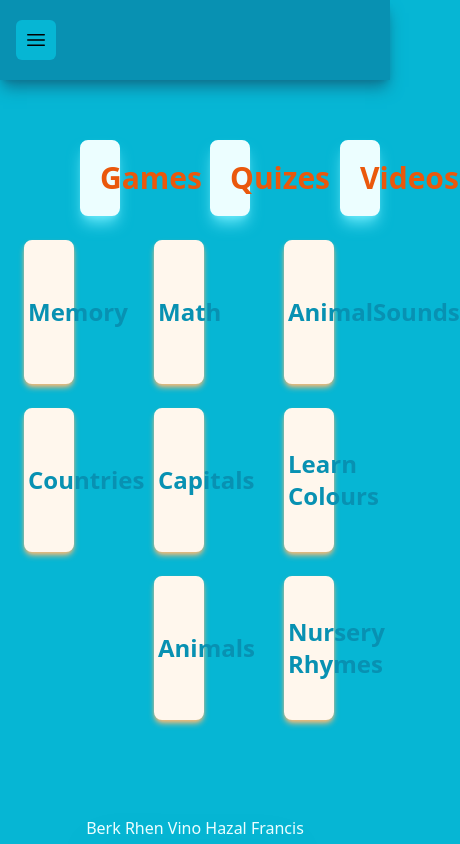
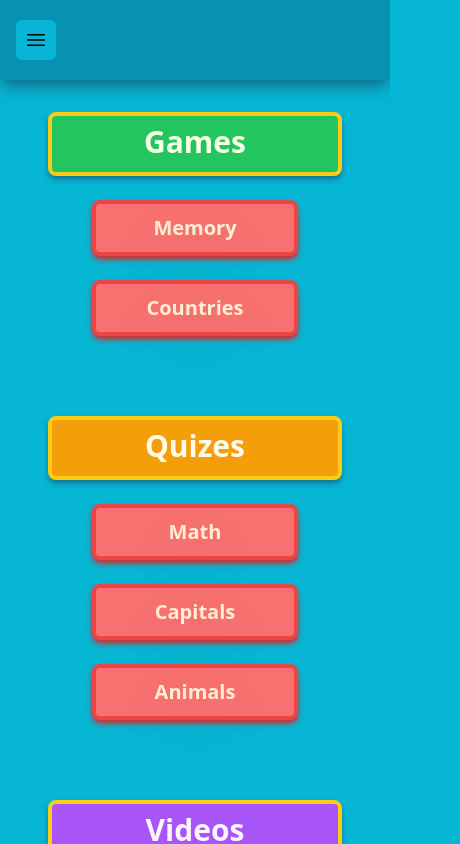
Before and after one commit to mdtoy-dev/Edicatation, a React app: page /explore in a window 390 px wide. Shown: the top 844 px of the page, 460 px wide, since content can reach past the window. Built offline with nearby package versions, Linux system fonts and the light colour scheme; the HTML template or start-up script is replaced by a standard one.

Commit message:
explore page css corrected, responsive page

```diff
--- a/src/pages/Explore.jsx
+++ b/src/pages/Explore.jsx
@@ -46,47 +46,47 @@ function Explore (){
 
 return (
 
-    <div className="grid grid-cols-3">
+    <div className="h-screen grid grid-cols-1 md:grid-cols-3">
         <div className="grid grid-cols-1">
-            <div className="w-9/12">
-            <h5 className="text-3xl mx-20 p-4 font-semibold text-center text-orange-600 bg-cyan-50 border border-4 border-cyan-50 rounded-lg shadow-lg shadow-cyan-300 subpixel-antialiased">Games</h5>
+            <div className="p-6">
+            <h5 className="h-16 mx-6 my-2 p-2 font-semibold text-3xl text-center text-lime-50 bg-green-500 border border-4 border-yellow-400 rounded-lg shadow-md shadow-cyan-700 subpixel-antialiased">Games</h5>
             {games.map((game, index) => (
             <Link
                 key={index}
                 to={game.link}
-                className={"h-36 flex m-6 bg-orange-50 transition ease-in-out delay-150 border border-4 border-orange-50 rounded-lg shadow-md shadow-orange-300 , hover:bg-orange-100 hover:border-orange-300 hover:-translate-y-1 hover:scale-110 duration-300 "}
+                className={"w-3/5 h-14 md:h-36 m-auto my-6 flex bg-red-400 border border-4 border-red-500 rounded-lg shadow-md shadow-red-600 transition ease-in-out delay-150, hover:bg-orange-500 hover:border-red-600 hover:-translate-y-1 hover:scale-110 duration-300 "}
             >
-                <h5 className="text-2xl m-auto font-semibold text-cyan-600 subpixel-antialiased">{game.name}</h5>
+                <h5 className="text-xl text-orange-100 m-auto font-semibold drop-shadow-2xl subpixel-antialiased">{game.name}</h5>
             </Link>
 
              ))}
             </div>
         </div>
         <div className="grid grid-cols-1">
-        <div className="w-9/12">
-            <h5 className="text-3xl mx-20 p-4 font-semibold text-center text-orange-600 bg-cyan-50 border border-4 border-cyan-50 rounded-lg shadow-lg shadow-cyan-300 subpixel-antialiased">Quizes</h5>
+        <div className="p-6">
+            <h5 className="h-16 mx-6 my-2 p-2 font-semibold text-3xl text-center text-amber-50 bg-amber-500 border border-4 border-yellow-400 rounded-lg shadow-md shadow-cyan-700 subpixel-antialiased">Quizes</h5>
             {quizes.map((quiz, index) => (
             <Link
                 key={index}
                 to={quiz.link}
-                className={"h-36 flex m-6 bg-orange-50 transition ease-in-out delay-150 border border-4 border-orange-50  rounded-lg shadow-md shadow-orange-300 , hover:bg-orange-100 hover:border-orange-300 hover:-translate-y-1 hover:scale-110 duration-300 "}
+                className={"w-3/5 h-14 m-auto my-6 md:h-36 flex bg-red-400 border border-4 border-red-500 rounded-lg shadow-md shadow-red-600 transition ease-in-out delay-150, hover:bg-orange-500 hover:border-red-600 hover:-translate-y-1 hover:scale-110 duration-300 "}
             >
-                <h5 className="text-2xl m-auto font-semibold text-cyan-600 subpixel-antialiased">{quiz.name}</h5>
+                <h5 className="text-xl text-orange-100 m-auto font-semibold drop-shadow-2xl subpixel-antialiased">{quiz.name}</h5>
 
             </Link>
              ))}
              </div>
         </div>
         <div className="grid grid-cols-1">
-        <div className="w-9/12">
-        <h5 className="text-3xl mx-20 p-4 font-semibold text-center text-orange-600 bg-cyan-50 border border-4 border-cyan-50 rounded-lg shadow-lg shadow-cyan-300 subpixel-antialiased">Videos</h5>
+        <div className="p-6">
+        <h5 className="h-16 mx-6 my-2 p-2 font-semibold text-3xl text-center text-purple-50 bg-purple-500 border border-4 border-yellow-400 rounded-lg shadow-md shadow-cyan-700 subpixel-antialiased">Videos</h5>
         {videos.map((video, index) => (
             <Link
                 key={index}
                 to={video.link}
-                className={"h-36 flex m-6 bg-orange-50 transition ease-in-out delay-150 border border-4 border-orange-50  rounded-lg shadow-md shadow-orange-300 , hover:bg-orange-100 hover:border-orange-300 hover:-translate-y-1 hover:scale-110 duration-300 "}
+                className={"w-3/5 h-14 md:h-36 m-auto my-6 flex bg-red-400 border border-4 border-red-500 rounded-lg shadow-md shadow-red-600 transition ease-in-out delay-150, hover:bg-orange-500 hover:border-red-600 hover:-translate-y-1 hover:scale-110 duration-300 "}
             >
-                <h5 className="text-2xl m-auto font-semibold text-cyan-600 subpixel-antialiased">{video.name}</h5>
+                <h5 className="text-xl text-orange-100 m-auto font-semibold drop-shadow-2xl subpixel-antialiased">{video.name}</h5>
             </Link>
              ))}
         </div>
@@ -94,18 +94,6 @@ return (
 
     </div>
 );
-//     // <div className="grid grid-cols-1 sm:grid-cols-2 gap-6 w-9/12 m-auto ">
-//     //     {categories.map((category, index) => (
-//     //         <Link
-//     //             key={index}
-//     //             to={category.link}
-//     //             className={"h-60 m-6 bg-orange-50 transition ease-in-out delay-150 border border-4 border-orange-400  rounded-lg shadow-md shadow-orange-300 , hover:bg-orange-100 flex justify-center items-center hover:-translate-y-1 hover:scale-110 duration-300 "}
-//     //         >
-//     //             <h5 className="text-3xl m-auto font-semibold text-orange-600 subpixel-antialiased">{category.name}</h5>
-//     //         </Link>
-//     //     ))}
-//     // </div>
-//
         }
 
 
```
